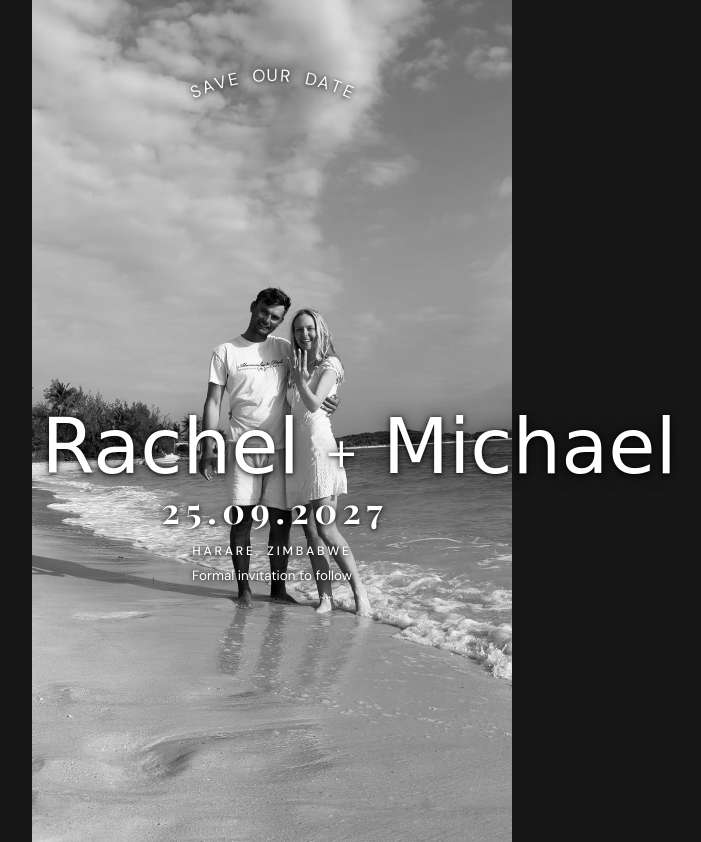
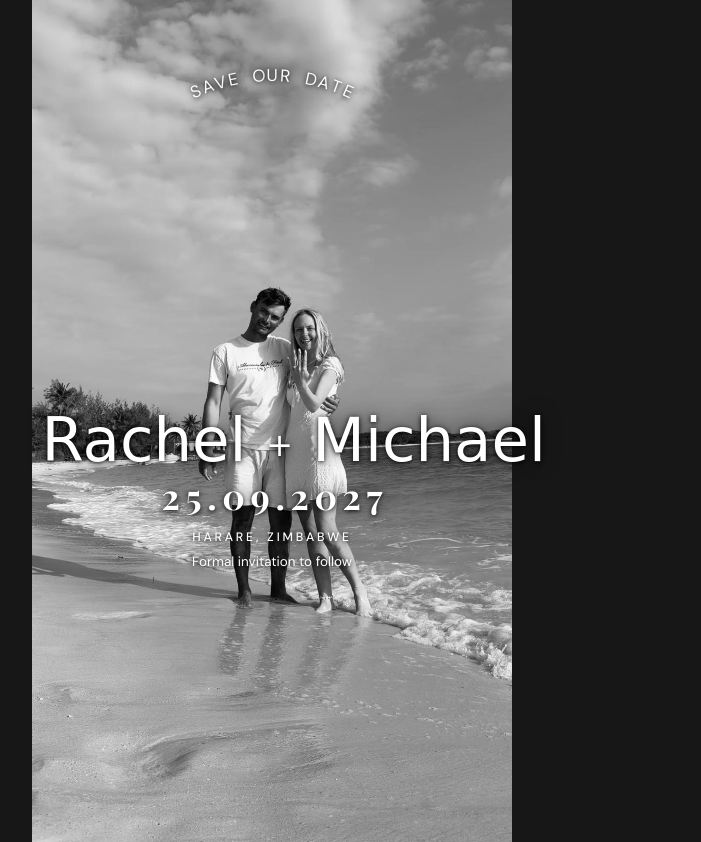
Before and after one commit to DielleZW/wedding-websites, a plain HTML site: page couples/rachel-michael/index.html in a window 1280 px wide. Shown: the top 842 px of the page, without its empty margins (368-1069 px from the left). Drawn offline with nearby package versions, Linux system fonts and the light colour scheme; a web font is replaced by a local one.

Commit message:
Keep the full calligraphy title within the portrait

```diff
--- a/couples/rachel-michael/index.html
+++ b/couples/rachel-michael/index.html
@@ -10,7 +10,7 @@
   <link rel="preconnect" href="https://fonts.googleapis.com">
   <link rel="preconnect" href="https://fonts.gstatic.com" crossorigin>
   <link rel="stylesheet" href="https://fonts.googleapis.com/css2?family=DM+Sans:wght@400;500&family=Mrs+Saint+Delafield&family=Playfair+Display:wght@700&display=swap">
-  <link rel="stylesheet" href="styles.css?v=portrait">
+  <link rel="stylesheet" href="styles.css?v=portrait-fit">
 </head>
 <body>
   <main>
--- a/couples/rachel-michael/styles.css
+++ b/couples/rachel-michael/styles.css
@@ -40,7 +40,7 @@ img { display: block; width: 100%; height: auto; }
 }
 
 h1 {
-  font: 400 clamp(2.6rem, 16cqw, 4.8rem)/.88 var(--script);
+  font: 400 clamp(1.8rem, 12.7cqw, 3.81rem)/.88 var(--script);
   white-space: nowrap;
 }
 
```
